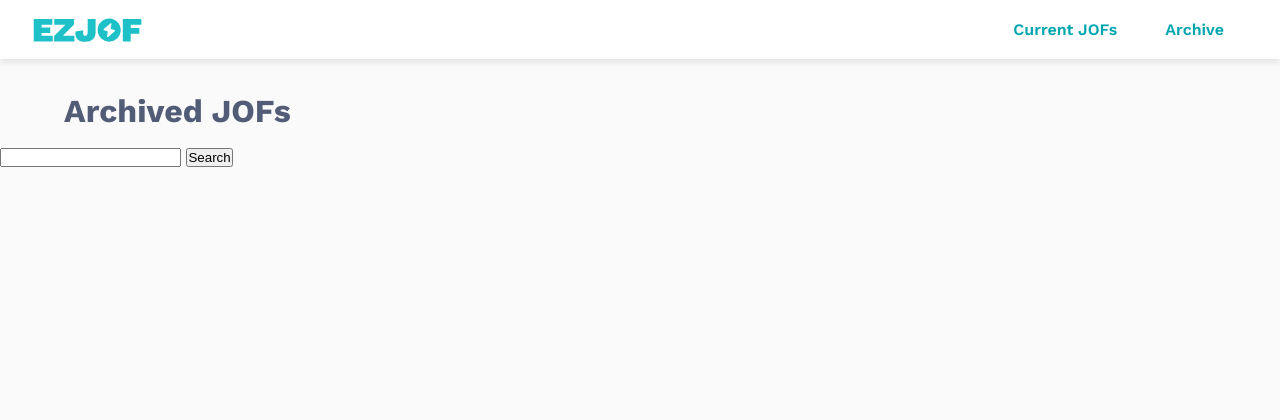
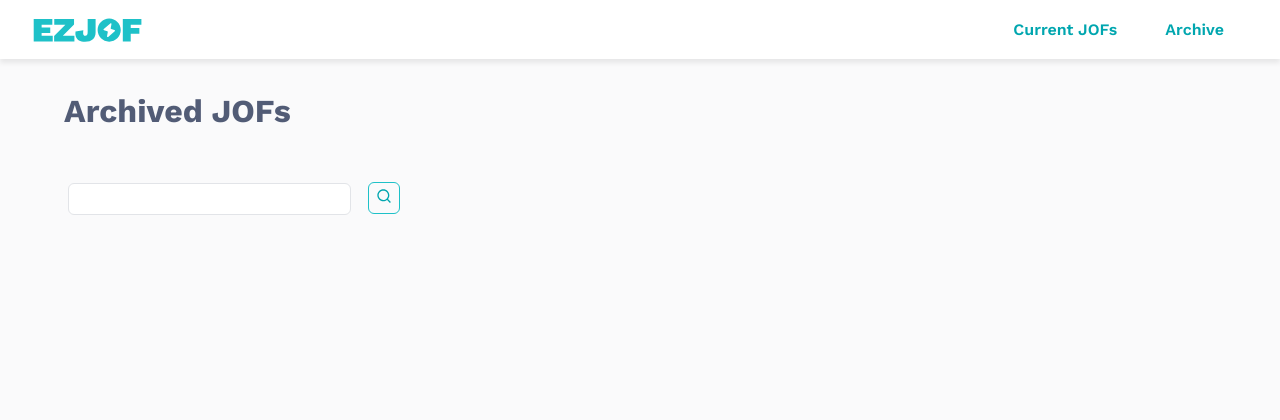
Before and after one commit to daggerss/ezjof, a Django app: template templates/joffeed/archivedJOFs.html in a window 1280 px wide. Shown: the top 420 px of the page. Run offline with Django 4.2, Linux system fonts and the light colour scheme; the template is opened without the code that fills it, so the values that code supplies are empty; parts of the project's set-up code (start-up, migrations or seed data) failed here and were passed over.

Commit message:
Update search bar styles
I forgor to add to Archived + adjusted margins

```diff
--- a/templates/joffeed/archivedJOFs.html
+++ b/templates/joffeed/archivedJOFs.html
@@ -9,16 +9,16 @@
 {% block content %}
 
 
-<form class="add_your_class" method="GET" action="" >
-    <input class="add_your_class" type="search" name="search">
-    <button class="add_your_class" type="submit"> Search </button>
+<form style="display: inline-block; margin: 24px 56px; vertical-align: middle;" method="GET" action="" >
+    <input class="textfield" style="display:inline; width: 283px; height: 32px;" type="search" name="search">
+    <button class="btn flex-btn secondary" style="display:inline; width: 32px; height: 32px;" type="submit"><img src="{% static 'images/icons/Search.svg' %}"></button>
 </form>
 
 {% if account.type == 'Client'%}
-<div>
-    <a href="{% url 'jofcreate'%}"><button>+ New JOF</button></a>
-</div>
-{% endif %}
+    <a href="{% url 'jofcreate'%}"><button class="btn flex-btn btn-half primary" style="float: right; margin: 24px 64px;">
+        <img src="{% static 'images/icons/Plus.svg' %}"> New JOF</button>
+    </a>
+{%endif%}
 
 
 
--- a/templates/joffeed/currentJOFs.html
+++ b/templates/joffeed/currentJOFs.html
@@ -8,7 +8,7 @@
 
 {% block content %}
 
-<form style="display: inline-block; margin: 24px 64px; vertical-align: middle;" method="GET" action="" >
+<form style="display: inline-block; margin: 24px 56px; vertical-align: middle;" method="GET" action="" >
     <input class="textfield" style="display:inline; width: 283px; height: 32px;" type="search" name="search">
     <button class="btn flex-btn secondary" style="display:inline; width: 32px; height: 32px;" type="submit"><img src="{% static 'images/icons/Search.svg' %}"></button>
 </form>
```
